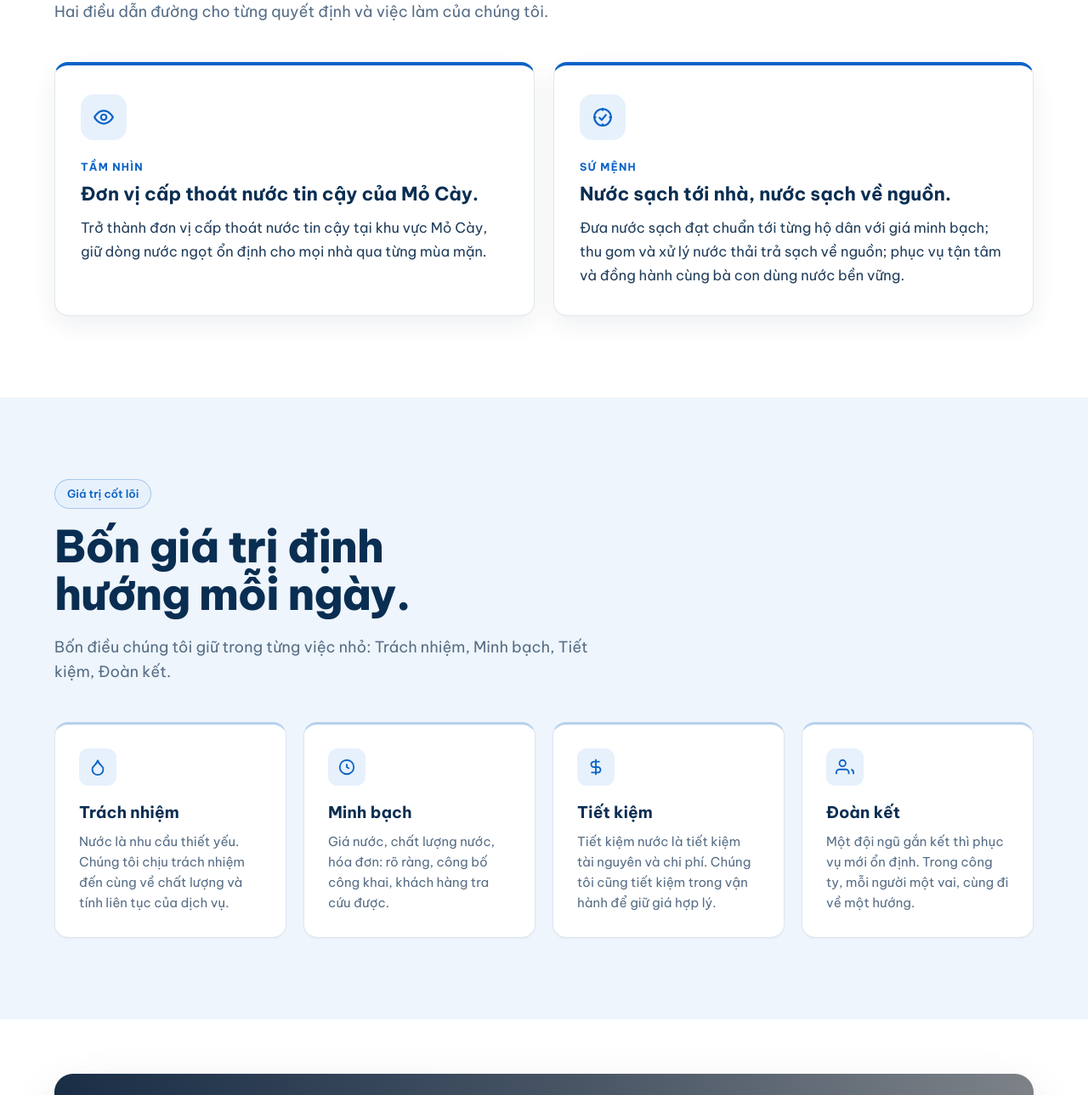
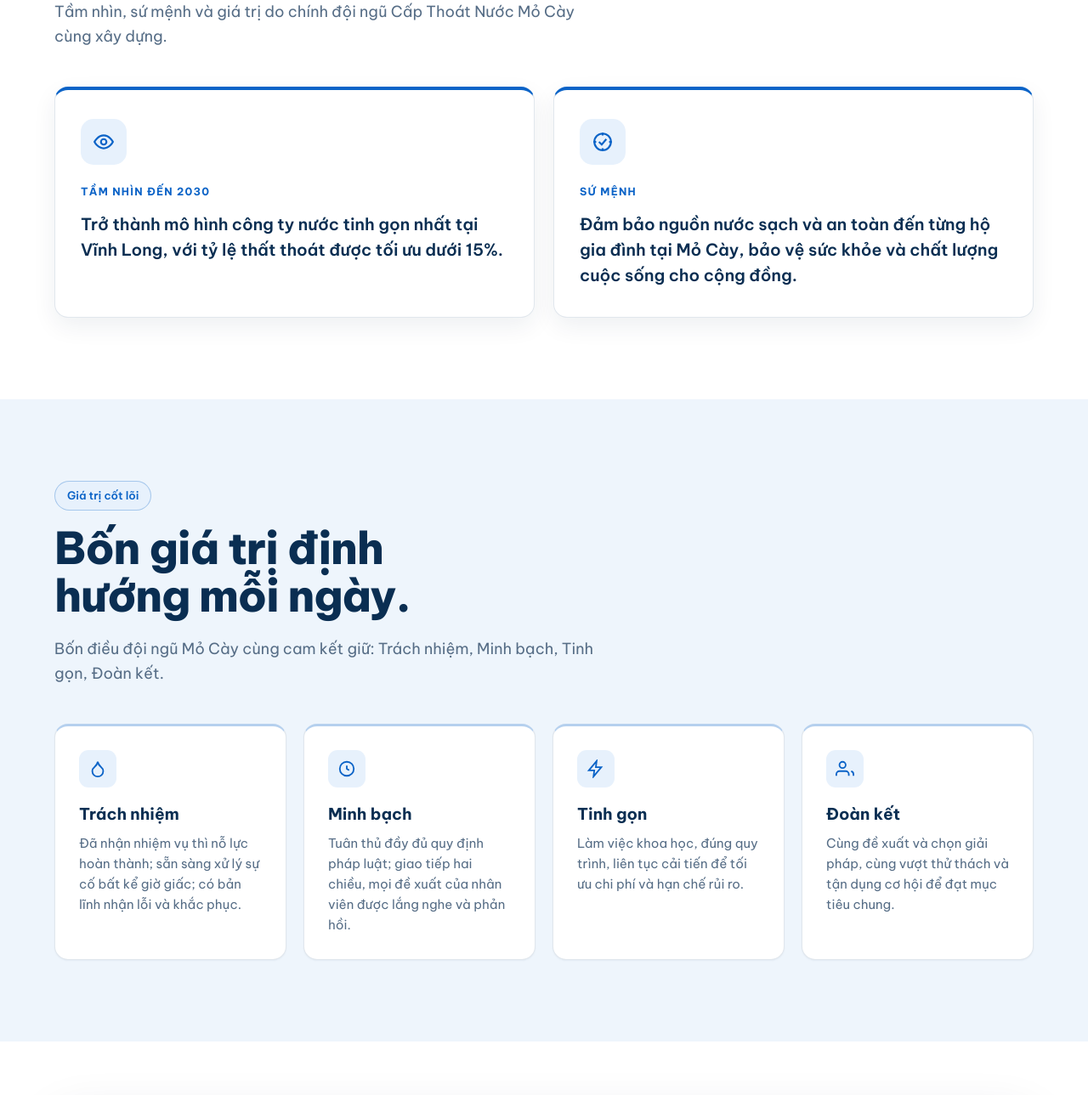
Before and after one commit to vuhuyhai/mocay-water, a website: page gioi-thieu.html in a window 1280 px wide. Shown: the part 756-2045 px from the top of the page at 85% size. Drawn offline with Linux system fonts and the light colour scheme; grey boxes are pictures that could not be loaded.

Commit message:
Trang giới thiệu: thay Tầm nhìn - Sứ mệnh - Giá trị cốt lõi bằng bản VMC chính thức của công ty (Poster v1.0, 02/7/2026); Tiết kiệm -> Tinh gọn

```diff
--- a/gioi-thieu.html
+++ b/gioi-thieu.html
@@ -19,8 +19,8 @@
   .vm-ic{width:54px;height:54px;border-radius:15px;display:grid;place-items:center;
     background:var(--teal-dim);color:var(--teal);margin-bottom:18px}
   .vm-k{display:inline-block;font-size:12.5px;font-weight:700;letter-spacing:.1em;text-transform:uppercase;color:var(--teal)}
-  .vm-card h3{font-size:22px;color:var(--ink);margin:6px 0 12px;line-height:1.25}
-  .vm-card p{color:var(--text);font-size:16.5px;line-height:1.68;margin:0}
+  .vm-card .vm-k{margin-bottom:4px}
+  .vm-card .stmt{font-size:19.5px;line-height:1.55;color:var(--ink);font-weight:600;margin:10px 0 0}
   /* Nhấn thẻ Giá trị cốt lõi */
   #gia-tri .card{border-top:3px solid var(--teal-line);transition:transform .2s ease,box-shadow .2s ease}
   #gia-tri .card:hover{transform:translateY(-4px);box-shadow:var(--sh)}
@@ -55,33 +55,31 @@
 <section id="tam-nhin" class="section"><div class="container">
   <div class="sh">
     <span class="badge">Tầm nhìn · Sứ mệnh</span>
-    <h2>Vì dòng nước ngọt ổn định cho mọi nhà.</h2>
-    <p class="lead">Hai điều dẫn đường cho từng quyết định và việc làm của chúng tôi.</p>
+    <h2>Hướng đi chung của tất cả chúng ta.</h2>
+    <p class="lead">Tầm nhìn, sứ mệnh và giá trị do chính đội ngũ Cấp Thoát Nước Mỏ Cày cùng xây dựng.</p>
   </div>
   <div class="vm">
     <div class="vm-card">
       <div class="vm-ic"><svg width="26" height="26" viewBox="0 0 24 24" fill="none" stroke="currentColor" stroke-width="2"><path d="M2 12s3.5-7 10-7 10 7 10 7-3.5 7-10 7S2 12 2 12Z"/><circle cx="12" cy="12" r="3"/></svg></div>
-      <span class="vm-k">Tầm nhìn</span>
-      <h3>Đơn vị cấp thoát nước tin cậy của Mỏ Cày.</h3>
-      <p>Trở thành đơn vị cấp thoát nước tin cậy tại khu vực Mỏ Cày, giữ dòng nước ngọt ổn định cho mọi nhà qua từng mùa mặn.</p>
+      <span class="vm-k">Tầm nhìn đến 2030</span>
+      <p class="stmt">Trở thành mô hình công ty nước tinh gọn nhất tại Vĩnh Long, với tỷ lệ thất thoát được tối ưu dưới 15%.</p>
     </div>
     <div class="vm-card">
       <div class="vm-ic"><svg width="26" height="26" viewBox="0 0 24 24" fill="none" stroke="currentColor" stroke-width="2"><circle cx="12" cy="12" r="9"/><path d="M12 2v3M12 19v3M2 12h3M19 12h3"/><path d="m8 12 3 3 5-6"/></svg></div>
       <span class="vm-k">Sứ mệnh</span>
-      <h3>Nước sạch tới nhà, nước sạch về nguồn.</h3>
-      <p>Đưa nước sạch đạt chuẩn tới từng hộ dân với giá minh bạch; thu gom và xử lý nước thải trả sạch về nguồn; phục vụ tận tâm và đồng hành cùng bà con dùng nước bền vững.</p>
+      <p class="stmt">Đảm bảo nguồn nước sạch và an toàn đến từng hộ gia đình tại Mỏ Cày, bảo vệ sức khỏe và chất lượng cuộc sống cho cộng đồng.</p>
     </div>
   </div>
 </div></section>
 
 <!-- GIÁ TRỊ CỐT LÕI -->
 <section id="gia-tri" class="section alt"><div class="container">
-  <div class="sh"><span class="badge">Giá trị cốt lõi</span><h2>Bốn giá trị định hướng mỗi ngày.</h2><p class="lead">Bốn điều chúng tôi giữ trong từng việc nhỏ: Trách nhiệm, Minh bạch, Tiết kiệm, Đoàn kết.</p></div>
+  <div class="sh"><span class="badge">Giá trị cốt lõi</span><h2>Bốn giá trị định hướng mỗi ngày.</h2><p class="lead">Bốn điều đội ngũ Mỏ Cày cùng cam kết giữ: Trách nhiệm, Minh bạch, Tinh gọn, Đoàn kết.</p></div>
   <div class="grid-4">
-    <div class="card"><div class="card-icon"><svg width="22" height="22" viewBox="0 0 24 24" fill="none" stroke="currentColor" stroke-width="2"><path d="M12 22a7 7 0 0 0 7-7c0-2-1-3.9-3-5.5s-3.5-4-4-6.5c-.5 2.5-2 4.9-4 6.5S5 13 5 15a7 7 0 0 0 7 7Z"/></svg></div><h3>Trách nhiệm</h3><p>Nước là nhu cầu thiết yếu. Chúng tôi chịu trách nhiệm đến cùng về chất lượng và tính liên tục của dịch vụ.</p></div>
-    <div class="card"><div class="card-icon"><svg width="22" height="22" viewBox="0 0 24 24" fill="none" stroke="currentColor" stroke-width="2"><circle cx="12" cy="12" r="9"/><path d="M12 8v4l3 2"/></svg></div><h3>Minh bạch</h3><p>Giá nước, chất lượng nước, hóa đơn: rõ ràng, công bố công khai, khách hàng tra cứu được.</p></div>
-    <div class="card"><div class="card-icon"><svg width="22" height="22" viewBox="0 0 24 24" fill="none" stroke="currentColor" stroke-width="2"><path d="M12 2v20M17 5H9.5a3.5 3.5 0 0 0 0 7h5a3.5 3.5 0 0 1 0 7H6"/></svg></div><h3>Tiết kiệm</h3><p>Tiết kiệm nước là tiết kiệm tài nguyên và chi phí. Chúng tôi cũng tiết kiệm trong vận hành để giữ giá hợp lý.</p></div>
-    <div class="card"><div class="card-icon"><svg width="22" height="22" viewBox="0 0 24 24" fill="none" stroke="currentColor" stroke-width="2"><path d="M17 21v-2a4 4 0 0 0-4-4H5a4 4 0 0 0-4 4v2"/><circle cx="9" cy="7" r="4"/><path d="M23 21v-2a4 4 0 0 0-3-3.87"/></svg></div><h3>Đoàn kết</h3><p>Một đội ngũ gắn kết thì phục vụ mới ổn định. Trong công ty, mỗi người một vai, cùng đi về một hướng.</p></div>
+    <div class="card"><div class="card-icon"><svg width="22" height="22" viewBox="0 0 24 24" fill="none" stroke="currentColor" stroke-width="2"><path d="M12 22a7 7 0 0 0 7-7c0-2-1-3.9-3-5.5s-3.5-4-4-6.5c-.5 2.5-2 4.9-4 6.5S5 13 5 15a7 7 0 0 0 7 7Z"/></svg></div><h3>Trách nhiệm</h3><p>Đã nhận nhiệm vụ thì nỗ lực hoàn thành; sẵn sàng xử lý sự cố bất kể giờ giấc; có bản lĩnh nhận lỗi và khắc phục.</p></div>
+    <div class="card"><div class="card-icon"><svg width="22" height="22" viewBox="0 0 24 24" fill="none" stroke="currentColor" stroke-width="2"><circle cx="12" cy="12" r="9"/><path d="M12 8v4l3 2"/></svg></div><h3>Minh bạch</h3><p>Tuân thủ đầy đủ quy định pháp luật; giao tiếp hai chiều, mọi đề xuất của nhân viên được lắng nghe và phản hồi.</p></div>
+    <div class="card"><div class="card-icon"><svg width="22" height="22" viewBox="0 0 24 24" fill="none" stroke="currentColor" stroke-width="2"><path d="M13 2 3 14h7l-1 8 10-12h-7l1-8Z"/></svg></div><h3>Tinh gọn</h3><p>Làm việc khoa học, đúng quy trình, liên tục cải tiến để tối ưu chi phí và hạn chế rủi ro.</p></div>
+    <div class="card"><div class="card-icon"><svg width="22" height="22" viewBox="0 0 24 24" fill="none" stroke="currentColor" stroke-width="2"><path d="M17 21v-2a4 4 0 0 0-4-4H5a4 4 0 0 0-4 4v2"/><circle cx="9" cy="7" r="4"/><path d="M23 21v-2a4 4 0 0 0-3-3.87"/></svg></div><h3>Đoàn kết</h3><p>Cùng đề xuất và chọn giải pháp, cùng vượt thử thách và tận dụng cơ hội để đạt mục tiêu chung.</p></div>
   </div>
 </div></section>
 
@@ -102,7 +100,7 @@
 <section class="section tight"><div class="container">
   <div class="grid-3">
     <a class="card" href="#tam-nhin"><div class="card-icon"><svg width="22" height="22" viewBox="0 0 24 24" fill="none" stroke="currentColor" stroke-width="2"><path d="M2 12s3.5-7 10-7 10 7 10 7-3.5 7-10 7S2 12 2 12Z"/><circle cx="12" cy="12" r="3"/></svg></div><h3>Tầm nhìn – Sứ mệnh</h3><p>Định hướng dài hạn và lời hứa phục vụ.</p><span class="more">Xem mục →</span></a>
-    <a class="card" href="#gia-tri"><div class="card-icon"><svg width="22" height="22" viewBox="0 0 24 24" fill="none" stroke="currentColor" stroke-width="2"><path d="M12 2 4 6v6c0 5 3.4 8.5 8 10 4.6-1.5 8-5 8-10V6Z"/></svg></div><h3>Giá trị cốt lõi</h3><p>Trách nhiệm · Minh bạch · Tiết kiệm · Đoàn kết.</p><span class="more">Xem mục →</span></a>
+    <a class="card" href="#gia-tri"><div class="card-icon"><svg width="22" height="22" viewBox="0 0 24 24" fill="none" stroke="currentColor" stroke-width="2"><path d="M12 2 4 6v6c0 5 3.4 8.5 8 10 4.6-1.5 8-5 8-10V6Z"/></svg></div><h3>Giá trị cốt lõi</h3><p>Trách nhiệm · Minh bạch · Tinh gọn · Đoàn kết.</p><span class="more">Xem mục →</span></a>
     <a class="card" href="#lich-su"><div class="card-icon"><svg width="22" height="22" viewBox="0 0 24 24" fill="none" stroke="currentColor" stroke-width="2"><circle cx="12" cy="12" r="9"/><path d="M12 7v5l3 2"/></svg></div><h3>Lịch sử hình thành</h3><p>Từ ngành nước Bến Tre tới công ty Mỏ Cày hôm nay.</p><span class="more">Xem mục →</span></a>
     <a class="card" href="#thong-diep"><div class="card-icon"><svg width="22" height="22" viewBox="0 0 24 24" fill="none" stroke="currentColor" stroke-width="2"><path d="M21 15a2 2 0 0 1-2 2H7l-4 4V5a2 2 0 0 1 2-2h14a2 2 0 0 1 2 2Z"/></svg></div><h3>Thông điệp Ban Giám đốc</h3><p>Lời cam kết về sự ổn định và minh bạch.</p><span class="more">Xem mục →</span></a>
     <a class="card" href="#nang-luc"><div class="card-icon"><svg width="22" height="22" viewBox="0 0 24 24" fill="none" stroke="currentColor" stroke-width="2"><path d="M2 20h20M4 20V8l8-5 8 5v12M9 20v-6h6v6"/></svg></div><h3>Năng lực hệ thống</h3><p>Nhà máy, mạng lưới, công suất, phạm vi phục vụ.</p><span class="more">Xem mục →</span></a>
```
